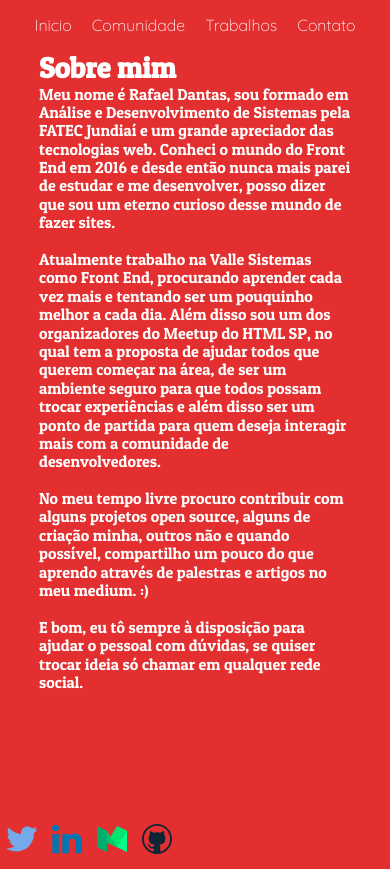
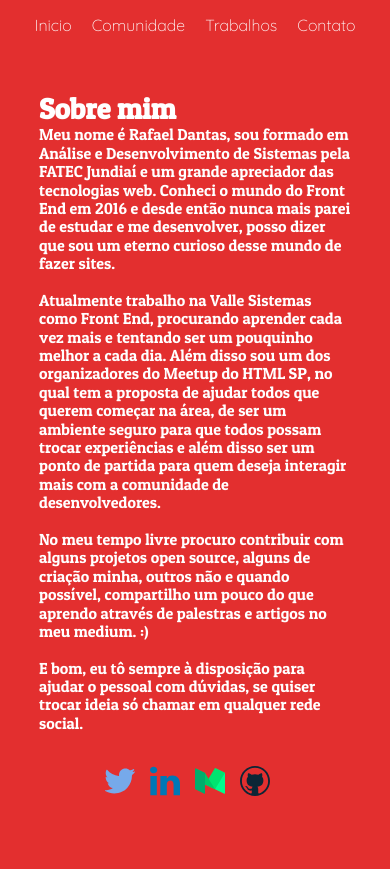
Before and after one commit to raffaeldantass/portfolio, a website: page src/sobre.html in a window 390 px wide. After the commit the page ends 844 px from the top, so only its background shows below. Drawn offline with Linux system fonts and the light colour scheme.

Commit message:
improving mobile behaviour

```diff
--- a/src/_assets/_css/_molecules/about-main.css
+++ b/src/_assets/_css/_molecules/about-main.css
@@ -4,7 +4,6 @@
 	grid-template-rows: 1fr;
 	grid-template-areas: 'photo-block description-block';
 	align-items: center;
-	height: 80%;
 	width: 100%;
 }
 
@@ -22,7 +21,8 @@
 	.about-main {
 		grid-template-columns: 1fr;
 		grid-template-rows: 1fr;
-		grid-template-areas: 'description-block'
+		grid-template-areas: 'description-block';
+		align-items: flex-start;
 		grid-area: main;
 	}
 
@@ -31,7 +31,6 @@
 	}
 
 	.main__description-block {
-		margin: 0 10%;
-		padding: 0 0 20% 0;
+		margin: 0 10% 5% 10%;
 	}
 }
--- a/src/_assets/_css/_molecules/footer.css
+++ b/src/_assets/_css/_molecules/footer.css
@@ -14,11 +14,15 @@
 
 @media screen and (max-width: 600px) {
 	.footer {
-		position: initial;
-		bottom: 0;
+		position: relative;
 		justify-content: flex-start;
 		align-items: flex-end;
 		grid-area: footer;
+		height: 60px;
+	}
+
+	.footer-inner-pages {
+		justify-content: center !important;
 	}
 
 	.footer__icon {
--- a/src/_assets/_css/_template/about.css
+++ b/src/_assets/_css/_template/about.css
@@ -7,7 +7,7 @@ html, body {
 	body {
 		display: grid;
 		grid-template-columns: 1fr;
-		grid-template-rows: 1fr 2fr 1fr;
+		grid-template-rows: 1fr 1fr 1fr;
 		grid-template-areas: 'menu'
 												 'main'
 												 'footer';
```
